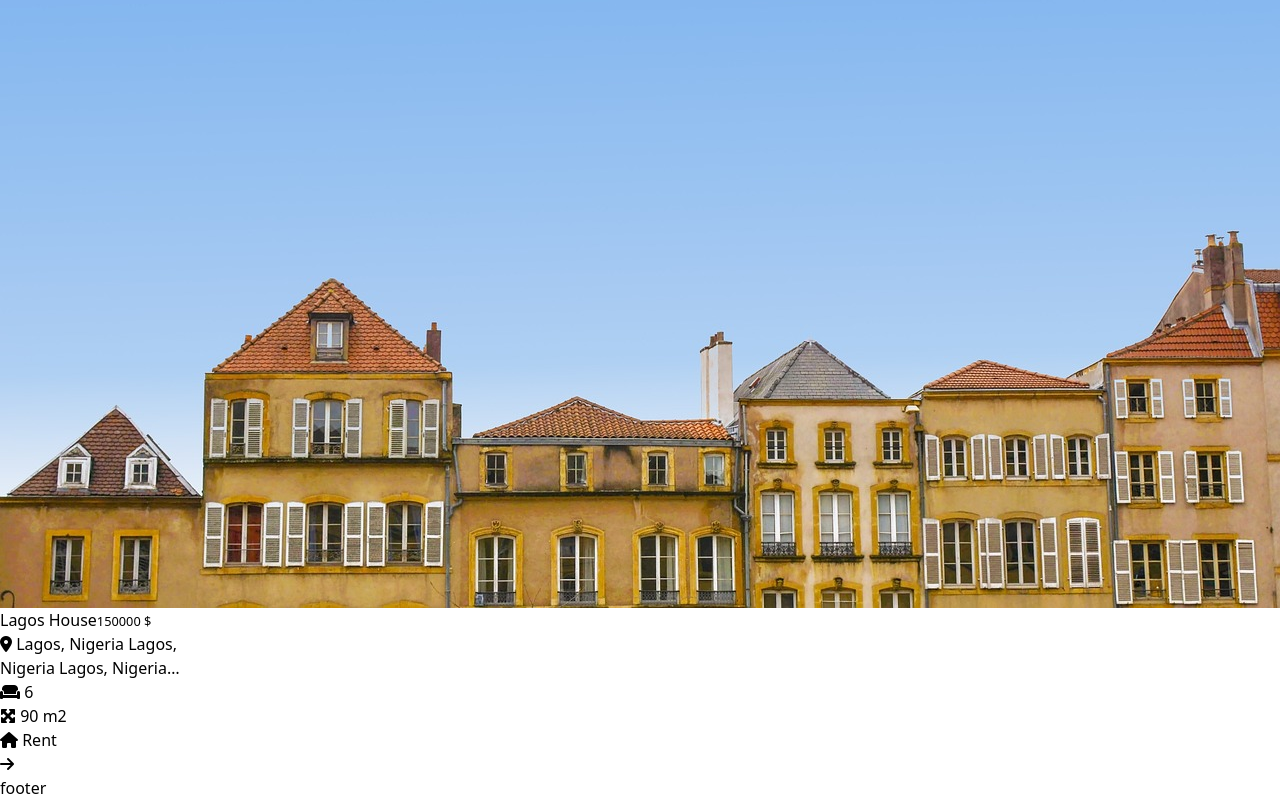
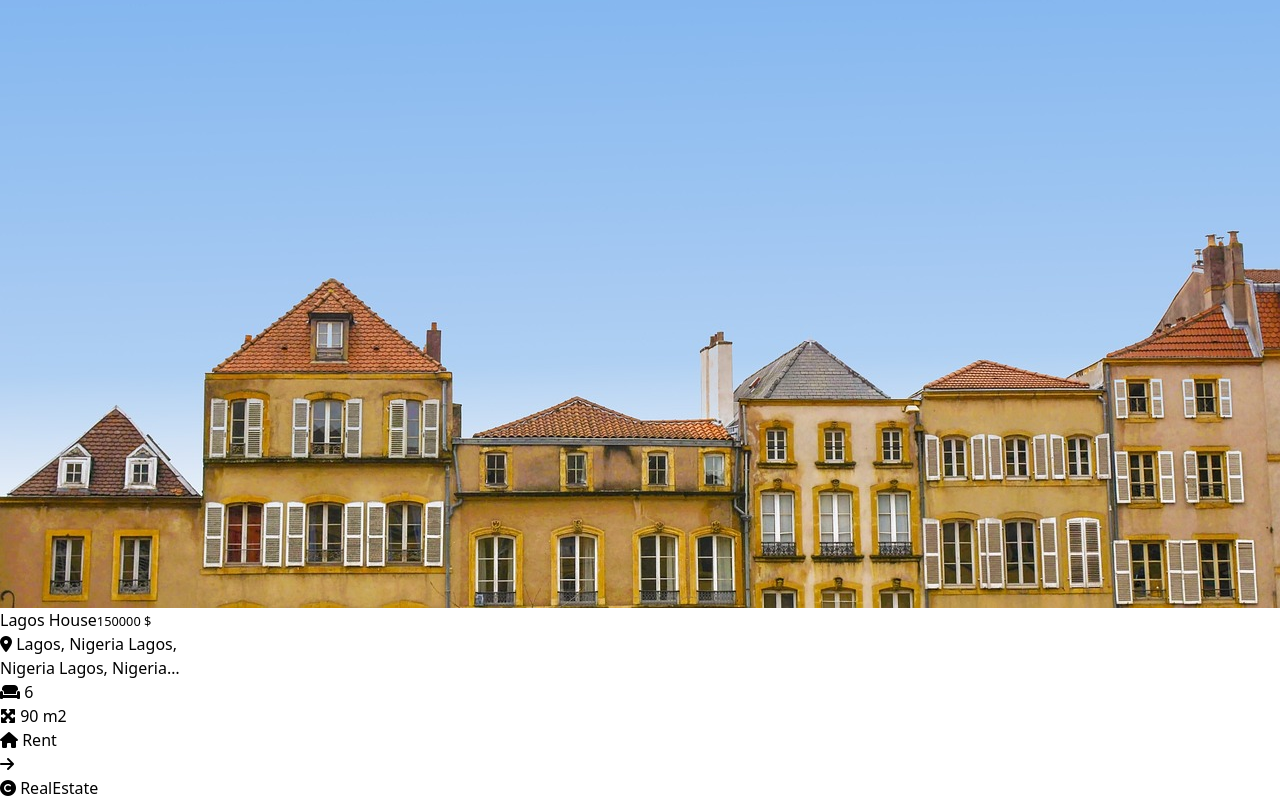
Before and after one commit to greg-Da/realestate-react, a React (Vite) app: page / in a window 1280 px wide. Shown: the part 6468-7268 px from the top of the page. Built offline with nearby package versions, Linux system fonts and the light colour scheme.

Commit message:
fix display

```diff
--- a/src/App.jsx
+++ b/src/App.jsx
@@ -55,7 +55,7 @@ function App() {
   return (
     <BrowserRouter>
       <Navbar mode={lightMode} onSwitchChange={setLightMode} />
-      <main id="main" className="min-h-[90vh] relative flex">
+      <main id="main" className="min-h-[95vh] relative flex">
         <AlertProvider>
           <Routes>
             <Route path="/" element={<Home />} />
--- a/src/components/Footer.jsx
+++ b/src/components/Footer.jsx
@@ -1,8 +1,8 @@
 export default function Footer(){
 
     return(
-        <footer className="min-h-[5vh] p-2 bg-black text-white">
-            <p>footer</p>
+        <footer className="min-h-[5vh] p-2 bg-black text-white flex items-center">
+            <p><i className="fa-solid fa-copyright"></i> RealEstate</p>
         </footer>
     )
 }
```
